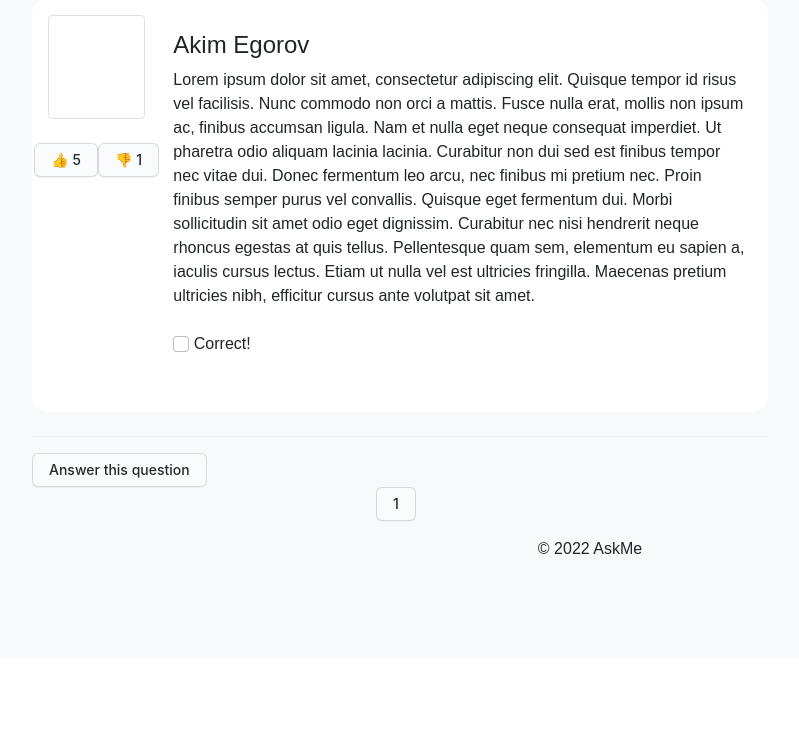
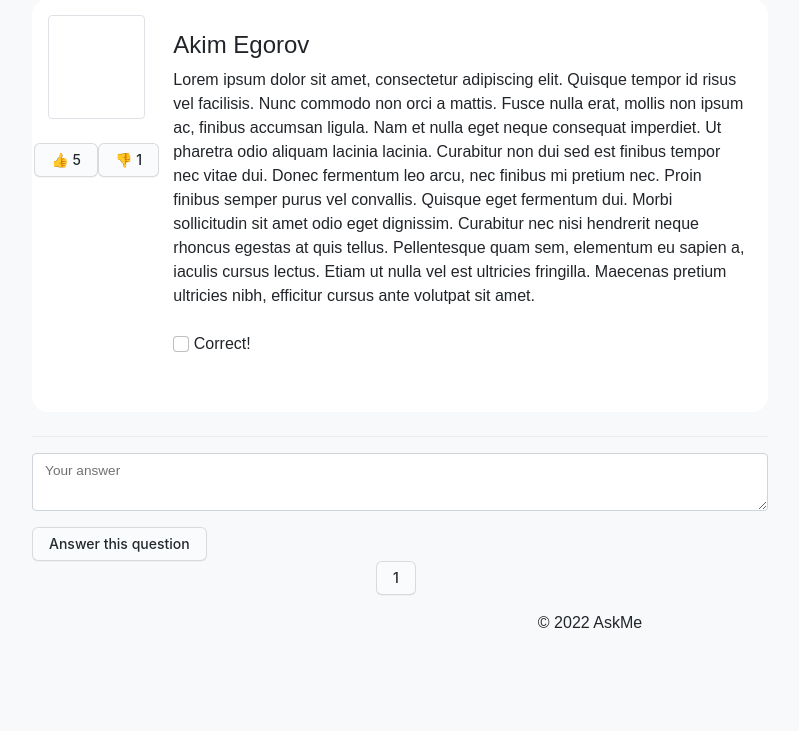
Before and after one commit to AkimEgorov/askme_egorov, a Django app: a page that uses templates/question_page.html in a window 1280 px wide. Shown: the part 545-1276 px from the top of the page, without its empty margins (50-849 px from the left). Before the commit the page ends 1099 px from the top, so only its background shows below. Run offline with Django 4.2, Linux system fonts and the light colour scheme; some libraries are stand-ins or nearby versions; grey boxes are pictures that could not be loaded.

Commit message:
added text field

```diff
--- a/templates/question_page.html
+++ b/templates/question_page.html
@@ -15,6 +15,10 @@
             </div>
         {% endfor %}
         <hr>
+        <div class="md-3 mb-3 form-floating">
+            <textarea class="form-control" id="text" rows="5"></textarea>
+            <label for="text">Your answer</label>
+        </div>
         <button class="btn">Answer this question</button>
         <nav class="d-flex justify-content-center nav nav-pills me-auto">
             {% for p in paginator %}
```
